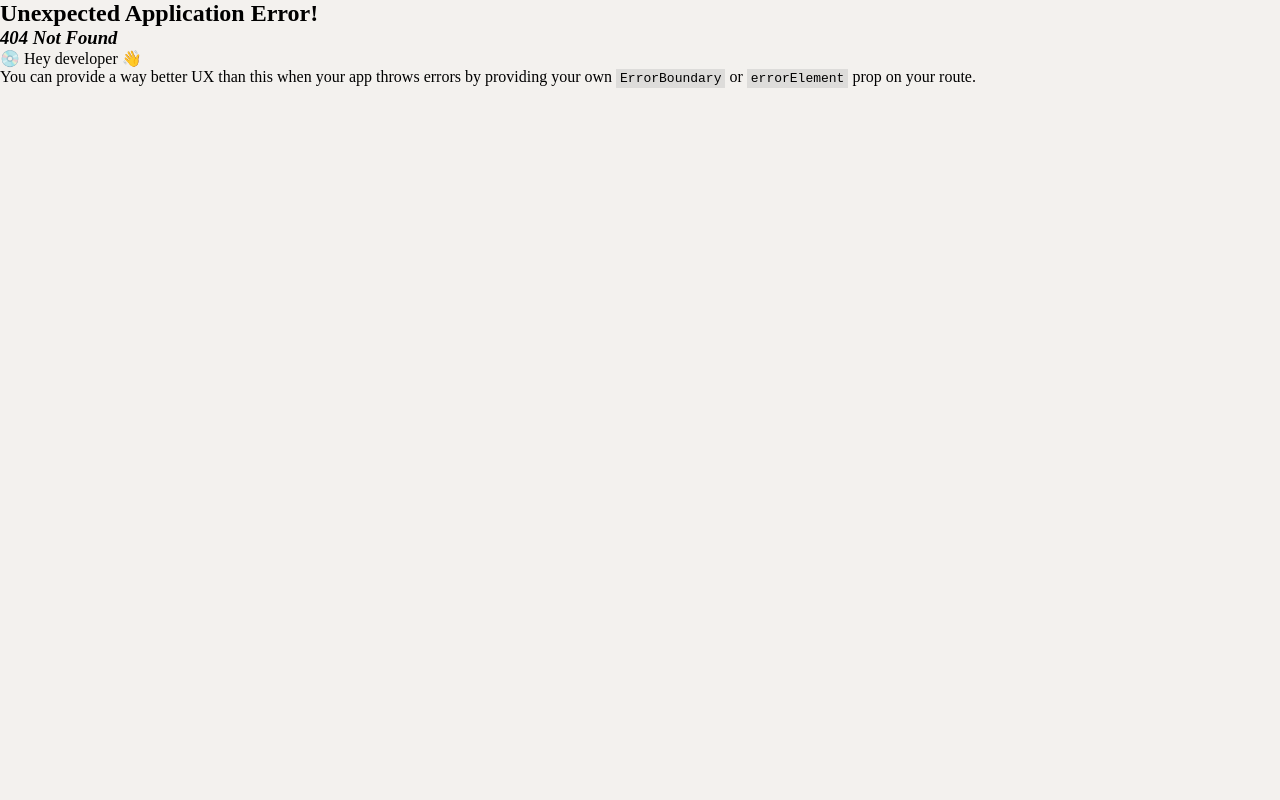
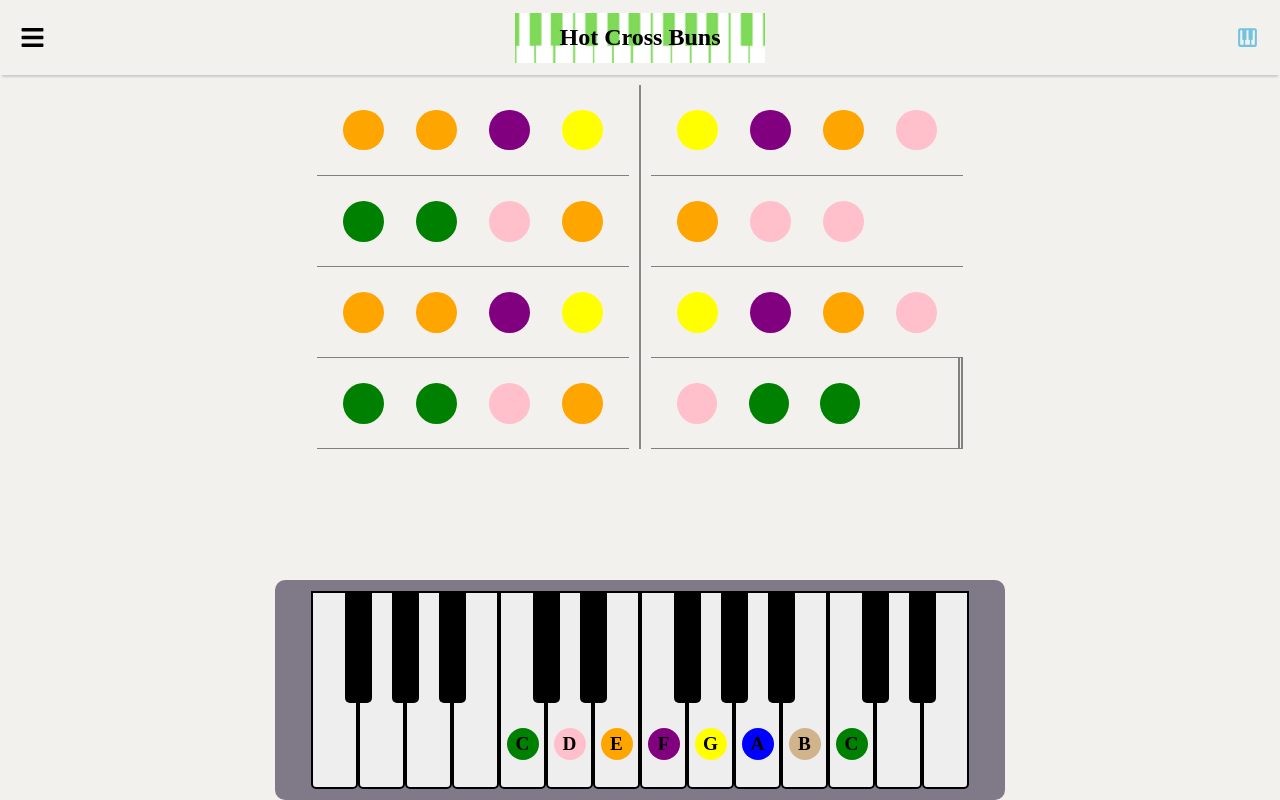
Before and after one commit to patricksperanza/playful-piano, a React (Create React App) app: page /ode in a window 1280 px wide. Before the commit this address had no page. Built offline with nearby package versions, Linux system fonts and the light colour scheme.

Commit message:
Add Ode to Joy and Refactor Title Element

```diff
--- a/src/App.js
+++ b/src/App.js
@@ -1,27 +1,30 @@
-import { useState } from "react"
-import Sidebar from "./components/Sidebar"
-import Song from "./components/Song"
-import Piano from "./components/Piano"
-import "./App.css"
+import Root from "./components/Root"
+import HotCrossBuns from "./pages/HotCrossBuns"
+import FrereJacques from "./pages/FrereJacques"
+import TwinkleTwinkle from "./pages/TwinkleTwinkle"
+import RollingAlong from "./pages/RollingAlong"
+import OdeToJoy from "./pages/OdeToJoy"
+import {
+  createBrowserRouter,
+  createRoutesFromElements,
+  RouterProvider,
+  Route,
+} from "react-router-dom"
 
-function App() {
-  const [title, setTitle] = useState("hot-cross-buns.png")
-  const [sidebar, setSidebar] = useState(false)
+const router = createBrowserRouter(
+  createRoutesFromElements(
+    <Route path="/" element={<Root />}>
+      <Route index element={<HotCrossBuns />} />
+      <Route path="/frere" element={<FrereJacques />} />
+      <Route path="/twinkle" element={<TwinkleTwinkle />} />
+      <Route path="/rolling" element={<RollingAlong />} />
+      <Route path="/ode" element={<OdeToJoy />} />
+    </Route>
+  )
+)
 
-  const show = () => {
-    setSidebar(!sidebar)
-  }
-
-  const changeTitle = (newTitle) => {
-    setTitle(newTitle)
-  }
-  return (
-    <div className="App">
-      <Song sidebar={sidebar} showSidebar={show} title={title} />
-      <Sidebar sidebar={sidebar} changeTitle={changeTitle} />
-      <Piano />
-    </div>
-  )
+const App = () => {
+  return <RouterProvider router={router} />
 }
 
 export default App
--- a/src/components/Header.js
+++ b/src/components/Header.js
@@ -10,7 +10,7 @@ const Header = ({ title, sidebar, showSidebar }) => {
     <header className="header">
       {!sidebar && <FaBars className="header-icon" onClick={showSidebar} />}
       {sidebar && <IoMdClose className="header-icon" onClick={showSidebar} />}
-      <Title className="header-title" title={title} />
+      <Title title={title} />
       <MdOutlinePiano className="header-piano" />
     </header>
   )
--- a/src/components/Piano.js
+++ b/src/components/Piano.js
@@ -43,7 +43,7 @@ const Piano = () => {
     <div id="piano" className="piano">
       <div className="keys">
         <div className="black-keys">
-          <keygen id="34" className="key black-key" />
+          <Key id="34" className="key black-key" />
           <Key id="36" className="key black-key" />
           <Key id="38" className="key black-key" />
           <Key id="41" className="key black-key" />
--- /dev/null
+++ b/src/components/Root.js
@@ -0,0 +1,27 @@
+import { useState } from "react"
+import Sidebar from "./Sidebar"
+import Song from "./Song"
+import Piano from "./Piano"
+
+function Root() {
+  const [title, setTitle] = useState("Hot Cross Buns")
+  const [sidebar, setSidebar] = useState(false)
+
+  const show = () => {
+    setSidebar(!sidebar)
+  }
+
+  const changeTitle = (newTitle) => {
+    setTitle(newTitle)
+  }
+
+  return (
+    <div className="Root">
+      <Song sidebar={sidebar} showSidebar={show} title={title} />
+      <Sidebar sidebar={sidebar} changeTitle={changeTitle} />
+      <Piano />
+    </div>
+  )
+}
+
+export default Root
--- a/src/components/Sidebar.js
+++ b/src/components/Sidebar.js
@@ -6,24 +6,21 @@ const Sidebar = ({ sidebar, changeTitle }) => {
     <div className={sidebar ? "sidebar active" : "sidebar"}>
       <ul className="sidebar-list">
         <Link to="/">
-          <li onClick={() => changeTitle("hot-cross-buns.png")}>
-            Hot Cross Buns
-          </li>
+          <li onClick={() => changeTitle("Hot Cross Buns")}>Hot Cross Buns</li>
         </Link>
         <Link to="/rolling">
-          <li onClick={() => changeTitle("rolling-along.png")}>
-            Rolling Along
-          </li>
+          <li onClick={() => changeTitle("Rolling Along")}>Rolling Along</li>
         </Link>
         <Link to="/twinkle">
-          <li onClick={() => changeTitle("twinkle-twinkle.png")}>
+          <li onClick={() => changeTitle("Twinkle Twinkle")}>
             Twinkle Twinkle
           </li>
         </Link>
         <Link to="/frere">
-          <li onClick={() => changeTitle("frere-jacques.png")}>
-            Frere Jacques
-          </li>
+          <li onClick={() => changeTitle("Frere Jacques")}>Frere Jacques</li>
+        </Link>
+        <Link to="/ode">
+          <li onClick={() => changeTitle("Ode to Joy")}>Ode to Joy</li>
         </Link>
       </ul>
     </div>
--- a/src/components/Title.css
+++ b/src/components/Title.css
@@ -1,9 +1,23 @@
-.title-image {
-  width: 300px;
+.title {
+  background-image: url("../assets/pianoBackground.png");
+  background-size: cover;
+  width: 250px;
+  height: 50px;
+  display: flex;
+  justify-content: center;
+  align-items: center;
 }
 
+.title-text {
+  text-align: center;
+}
 @media screen and (max-width: 750px) {
-  .title-image {
-    width: 180px;
+  .title {
+    width: 160px;
+    height: 40px;
+  }
+
+  .title-text {
+    font-size: 1.1rem;
   }
 }
--- a/src/components/Title.js
+++ b/src/components/Title.js
@@ -3,12 +3,8 @@ import "./Title.css"
 
 const Title = ({ title }) => {
   return (
-    <div>
-      <img
-        className="title-image"
-        src={require(`../assets/${title}`)}
-        alt="title"
-      />
+    <div className="title">
+      <h2 className="title-text">{title}</h2>
     </div>
   )
 }
--- a/src/index.js
+++ b/src/index.js
@@ -1,31 +1,11 @@
 import React from "react"
 import ReactDOM from "react-dom/client"
 import App from "./App"
-import HotCrossBuns from "./pages/HotCrossBuns"
-import FrereJacques from "./pages/FrereJacques"
-import TwinkleTwinkle from "./pages/TwinkleTwinkle"
-import RollingAlong from "./pages/RollingAlong"
-import {
-  createBrowserRouter,
-  createRoutesFromElements,
-  RouterProvider,
-  Route,
-} from "react-router-dom"
-
-const router = createBrowserRouter(
-  createRoutesFromElements(
-    <Route path="/" element={<App />}>
-      <Route index element={<HotCrossBuns />} />
-      <Route path="/frere" element={<FrereJacques />} />
-      <Route path="/twinkle" element={<TwinkleTwinkle />} />
-      <Route path="/rolling" element={<RollingAlong />} />
-    </Route>
-  )
-)
+import "./index.css"
 
 const root = ReactDOM.createRoot(document.getElementById("root"))
 root.render(
   <React.StrictMode>
-    <RouterProvider router={router} />
+    <App />
   </React.StrictMode>
 )
--- /dev/null
+++ b/src/pages/OdeToJoy.js
@@ -0,0 +1,34 @@
+import React from "react"
+import QuarterMeasure from "../components/QuarterMeasure"
+import { data } from "./sheetMusicData"
+import "./SheetMusic.css"
+
+const OdeToJoy = () => {
+  const song = data.odeToJoy
+  return (
+    <div className="sheet">
+      <div className="row">
+        <QuarterMeasure notes={song[0]} />
+        <div className="barline"></div>
+        <QuarterMeasure notes={song[1]} />
+      </div>
+      <div className="row">
+        <QuarterMeasure notes={song[2]} />
+        <div className="barline"></div>
+        <QuarterMeasure notes={song[3]} />
+      </div>
+      <div className="row">
+        <QuarterMeasure notes={song[4]} />
+        <div className="barline"></div>
+        <QuarterMeasure notes={song[5]} />
+      </div>
+      <div className="row">
+        <QuarterMeasure notes={song[6]} />
+        <div className="barline"></div>
+        <QuarterMeasure notes={song[7]} className="end" />
+      </div>
+    </div>
+  )
+}
+
+export default OdeToJoy
--- a/src/pages/sheetMusicData.js
+++ b/src/pages/sheetMusicData.js
@@ -43,4 +43,14 @@ export const data = {
     ["green", "", "yellow", "", "green", "", "", ""],
     ["green", "", "yellow", "", "green", "", "", ""],
   ],
+  odeToJoy: [
+    ["orange", "orange", "purple", "yellow"],
+    ["yellow", "purple", "orange", "pink"],
+    ["green", "green", "pink", "orange"],
+    ["orange", "pink", "pink", ""],
+    ["orange", "orange", "purple", "yellow"],
+    ["yellow", "purple", "orange", "pink"],
+    ["green", "green", "pink", "orange"],
+    ["pink", "green", "green", ""],
+  ],
 }
```
Also changed, not shown: src/assets/pianoBackground.png (added), src/index.css (renamed from src/App.css).
